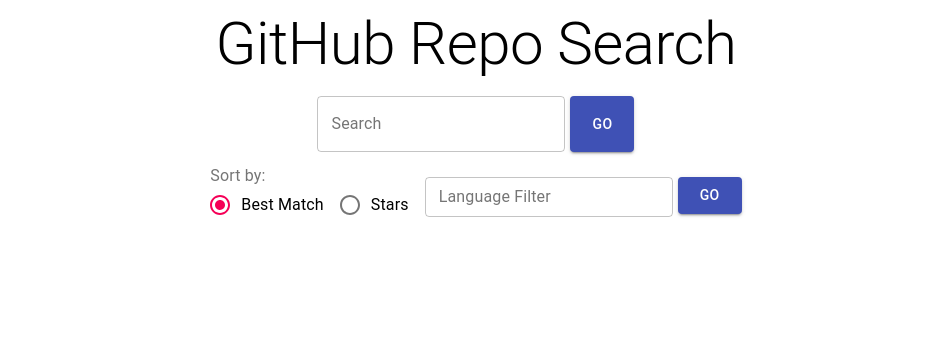
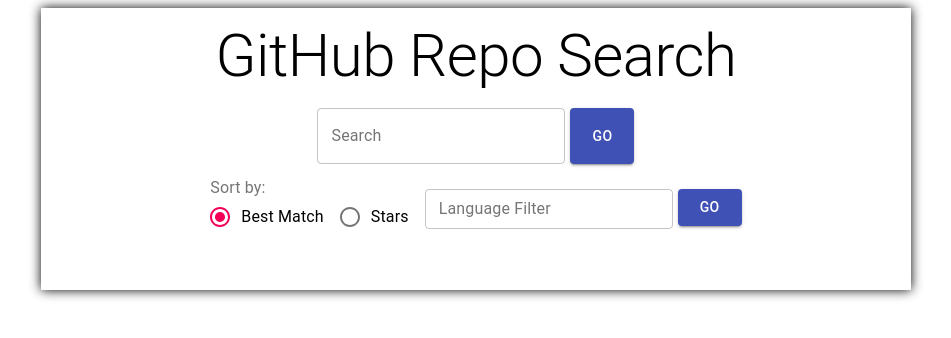
Before and after one commit to jwhunt19/hotel-engine-test, a React app: page / in a window 1280 px wide. Shown: the top 338 px of the page, without its empty margins (164-1115 px from the left). Built offline with nearby package versions, Linux system fonts and the light colour scheme; the HTML template or start-up script is replaced by a standard one.

Commit message:
Add page style to app

```diff
--- a/src/components/App.jsx
+++ b/src/components/App.jsx
@@ -11,6 +11,7 @@
   Route,
   Switch,
 } from 'react-router-dom';
+import { makeStyles } from '@material-ui/core/styles';
 import Search from './Search';
 import LanguageFilter from './LanguageFilter';
 import RepositoryList from './RepositoryList';
@@ -20,10 +21,24 @@
 let theme = createMuiTheme();
 theme = responsiveFontSizes(theme);
 
+const useStyles = makeStyles(() => ({
+  app: {
+    backgroundColor: '#FFFFFF',
+    maxWidth: '90%',
+    margin: 'auto',
+    [theme.breakpoints.up('md')]: {
+      maxWidth: '870px',
+      filter: 'drop-shadow(0 0 0.35rem black)',
+    },
+  },
+}));
+
 const App = () => {
   const [results, setResults] = useState([]);
   const [filter, setFilter] = useState('');
   const [sort, setSort] = useState('default');
+
+  const classes = useStyles();
 
   return (
     <MuiThemeProvider theme={theme}>
@@ -39,6 +54,7 @@
               alignContent="center"
               alignItems="center"
               spacing={3}
+              className={classes.app}
             >
               <Grid item>
                 <Typography align="center" variant="h2">GitHub Repo Search</Typography>
```
Also changed, not shown: 1 other file (tests, documents, lock files or other folders).
